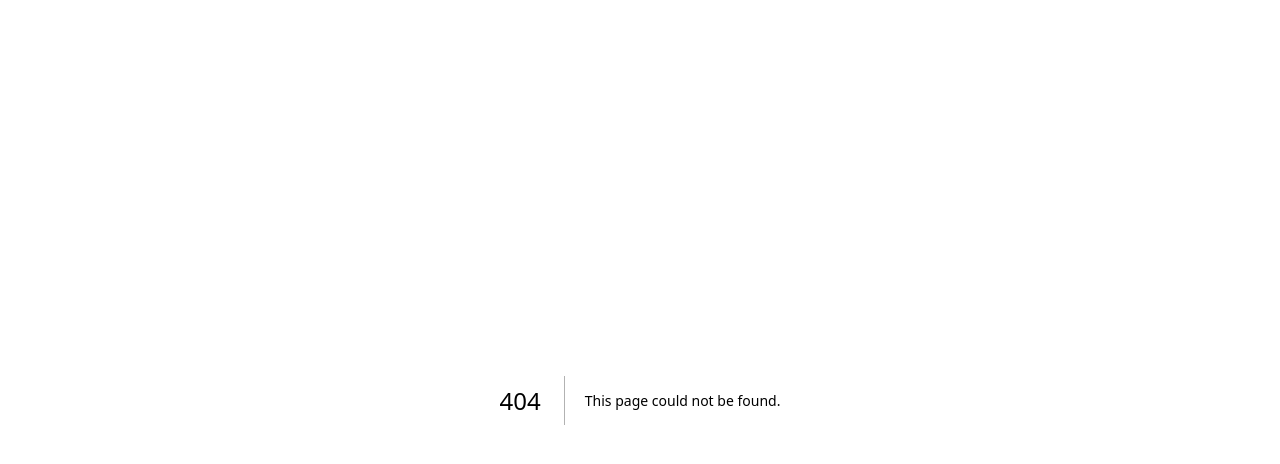
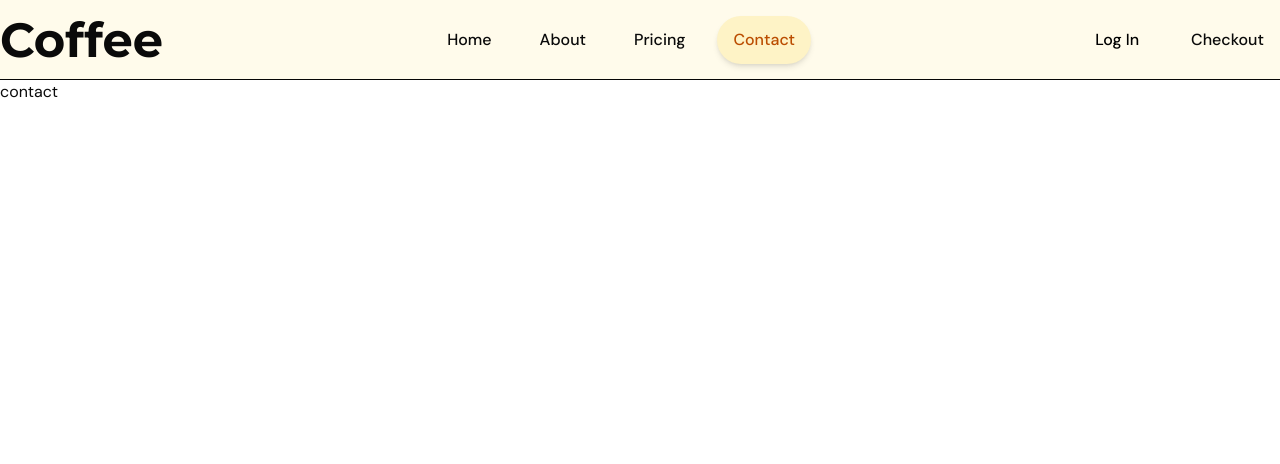
Before and after one commit to Kelvinhaa/E-Commerce, a Next.js app: page /Contact in a window 1280 px wide. Before the commit this address had no page. Shown: the top 464 px of the page. Built offline with nearby package versions, Linux system fonts and the light colour scheme.

Commit message:
Navbar styled and added log in/sign up

```diff
--- /dev/null
+++ b/src/app/(home)/Contact/page.tsx
@@ -0,0 +1,9 @@
+const Page = () => {
+    return (
+        <div>
+            contact
+        </div>
+    );
+}
+
+export default Page;
--- /dev/null
+++ b/src/app/(home)/Pricing/page.tsx
@@ -0,0 +1,9 @@
+const Page = () => {
+    return (
+        <div>
+            pricing
+        </div>
+    );
+}
+
+export default Page;
--- /dev/null
+++ b/src/app/(home)/about/page.tsx
@@ -0,0 +1,9 @@
+const Page = () => {
+    return (
+        <div>
+            About
+        </div>
+    );
+}
+
+export default Page;
--- a/src/app/(home)/navbar.tsx
+++ b/src/app/(home)/navbar.tsx
@@ -1,6 +1,10 @@
+'use client';
+
 import { Button } from '@/components/ui/button';
 import { Montserrat } from 'next/font/google';
 import Link from 'next/link';
+import { usePathname } from 'next/navigation';
+
 
 const inter = Montserrat({ subsets : ['latin'], weight: ["700"],});
 
@@ -15,12 +19,15 @@ const NavbarItems = ({
     isActive
 }: NavbarItemsProps) => {
     return (
-    <Button variant={'outline'} className='border-0 bg-transparent rounded-full
-    hover:bg-amber-100 hover:text-amber-700 hover:shadow-md hover:scale-105 transition-all'>
-        {children}
-    </Button>
-    )
-}
+    <Link href={href}>
+        <Button variant={'outline'} className={`border-0 bg-transparent rounded-full
+        hover:bg-amber-100 hover:text-amber-700 hover:shadow-md hover:scale-105 transition-all
+        ${isActive ? 'bg-amber-100 text-amber-700 shadow-md' : ''}`}>
+            {children}
+        </Button>
+    </Link>
+    );
+};
 
 const navbaritem = [
     {href : "/", children: "Home"},
@@ -30,6 +37,7 @@ const navbaritem = [
 ]
 
 export const Navbar = () => {
+    const pathname = usePathname();
     return (
         <nav className="h-20 justify-between flex border-b font-medium bg-amber-50" >
             <Link href='/' className='flex items-center'>
@@ -37,11 +45,23 @@ export const Navbar = () => {
             </Link>
             <div className='flex items-center gap-x-4 lg:flex'>
                 {navbaritem.map((item, idx) => (
-                 <NavbarItems key={item.href + idx} href={item.href}>
+                 <NavbarItems key={item.href + idx} href={item.href}
+                 isActive={pathname === item.href}>
                 {item.children}
                  </NavbarItems>
                 ))}
             </div>
+
+            <div className='flex gap-x-5 items-center'>
+                <Button asChild variant={'ghost'}
+                className='border-0 text-black hover:text-amber-700 hover:border-0 transition-colors'>
+                    <Link href='/sign-in'>Log In</Link>
+                </Button>
+                <Button asChild variant={'ghost'}
+                className='border-0 black hover:text-amber-700 hover:border-0'>
+                    <Link href="/sign-up">Checkout</Link>
+                </Button>
+            </div>
         </nav>
     );
 };
```
